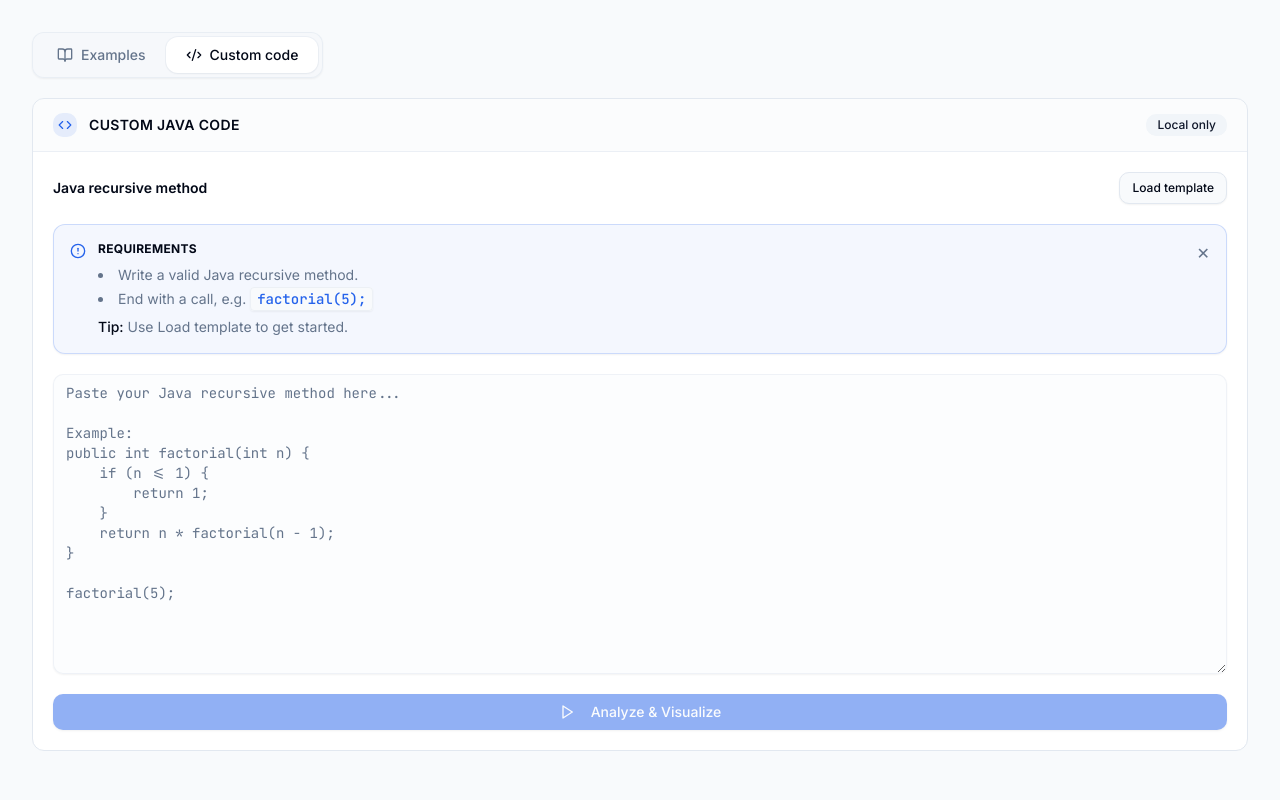
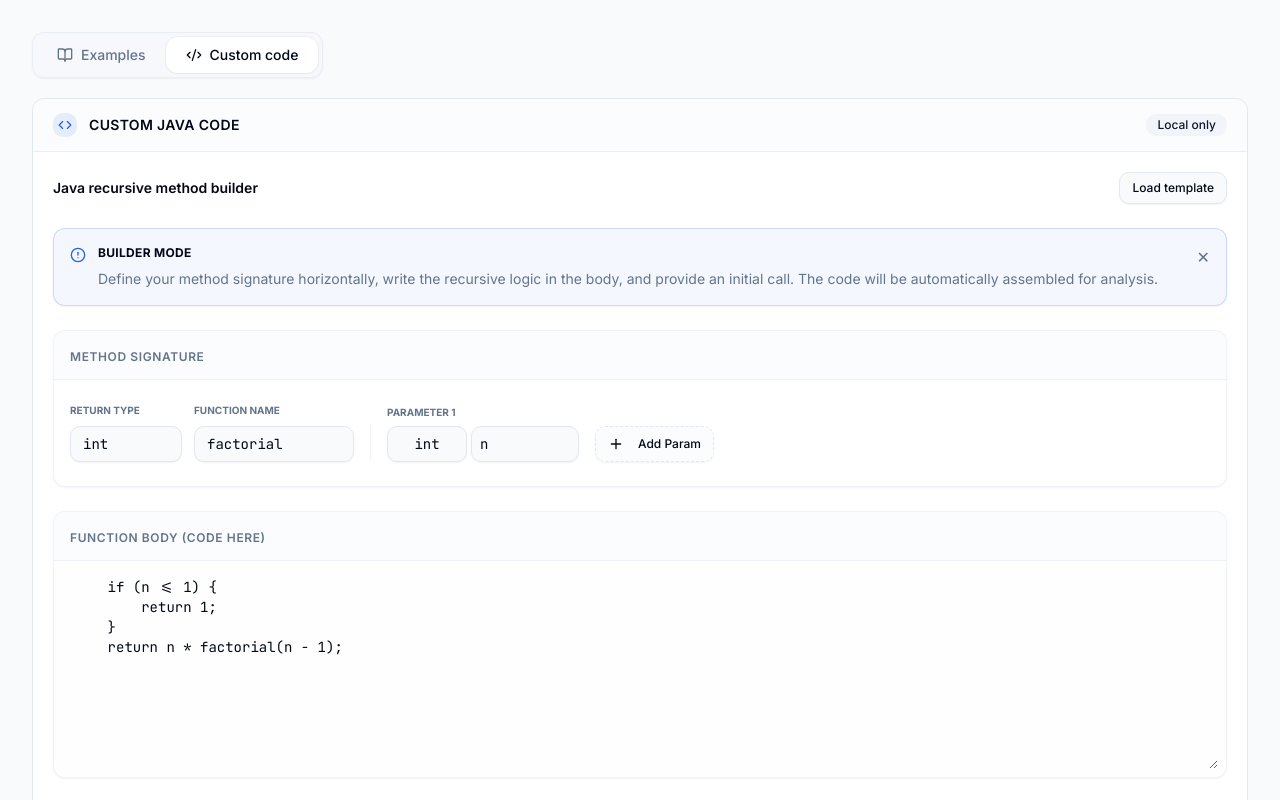
Before and after one commit to yuvnex/Recursion_Visualizer, a React (Vite) app: page / in a window 1280 px wide. Both pictures are taken after a click on the button "Custom code". Shown: the top 800 px of the page. Built offline with nearby package versions, Linux system fonts and the light colour scheme.

Commit message:
feat:Updated Custom Section

```diff
--- a/src/components/recursion/CustomCodePanel.jsx
+++ b/src/components/recursion/CustomCodePanel.jsx
@@ -3,23 +3,44 @@ import { Card } from '@/components/ui/card'
 import { Button } from '@/components/ui/button'
 import { Label } from '@/components/ui/label'
 import { Textarea } from '@/components/ui/textarea'
+import { Input } from '@/components/ui/input'
 import { Badge } from '@/components/ui/badge'
-import { Code, Play, AlertCircle, Loader2 } from 'lucide-react'
+import { Code, Play, AlertCircle, Loader2, Plus, Trash2 } from 'lucide-react'
 import { motion } from 'framer-motion'
 
-const JAVA_TEMPLATE = `public int factorial(int n) {
-    if (n <= 1) {
-        return 1;
-    }
-    return n * factorial(n - 1);
+export default function CustomCodePanel({ onAnalyze, isAnalyzing, error }) {
+  const [showHelp, setShowHelp] = useState(true)
+
+  const [returnType, setReturnType] = useState('int')
+  const [functionName, setFunctionName] = useState('factorial')
+  const [parameters, setParameters] = useState([{ id: 1, type: 'int', name: 'n' }])
+  const [codeBody, setCodeBody] = useState('    if (n <= 1) {\n        return 1;\n    }\n    return n * factorial(n - 1);')
+  const [functionCall, setFunctionCall] = useState('factorial(5)')
+
+  const addParameter = () => {
+    setParameters([...parameters, { id: Date.now(), type: 'int', name: `param${parameters.length + 1}` }])
   }
 
-// Call the function with input
-factorial(5);`
+  const removeParameter = (id) => {
+    setParameters(parameters.filter(p => p.id !== id))
+  }
 
-export default function CustomCodePanel({ onAnalyze, isAnalyzing, error }) {
-  const [code, setCode] = useState('')
-  const [showHelp, setShowHelp] = useState(true)
+  const updateParameter = (id, field, value) => {
+    setParameters(parameters.map(p => p.id === id ? { ...p, [field]: value } : p))
+  }
+
+  const generateCode = () => {
+    const paramsString = parameters.map(p => `${p.type} ${p.name}`).join(', ')
+    return `public ${returnType} ${functionName}(${paramsString}) {\n${codeBody}\n}\n\n// Call the function with input\n${functionCall}${functionCall.trim().endsWith(';') ? '' : ';'}`
+  }
+
+  const loadTemplate = () => {
+    setReturnType('int')
+    setFunctionName('factorial')
+    setParameters([{ id: Date.now(), type: 'int', name: 'n' }])
+    setCodeBody('    if (n <= 1) {\n        return 1;\n    }\n    return n * factorial(n - 1);')
+    setFunctionCall('factorial(5)')
+  }
 
   return (
     <Card className="app-panel overflow-hidden">
@@ -35,14 +56,12 @@ export default function CustomCodePanel({ onAnalyze, isAnalyzing, error }) {
         </Badge>
       </div>
 
-      <div className="space-y-5 p-5">
-        <div className="space-y-2">
+      <div className="space-y-6 p-5 flex flex-col">
         <div className="flex items-center justify-between">
-            <Label className="text-foreground font-semibold">Java recursive method</Label>
-            <Button variant="outline" size="sm" onClick={() => setCode(JAVA_TEMPLATE)} className="app-btn-secondary h-8 text-xs">
+          <Label className="text-foreground font-semibold">Java recursive method builder</Label>
+          <Button variant="outline" size="sm" onClick={loadTemplate} className="app-btn-secondary h-8 text-xs">
             Load template
           </Button>
-          </div>
         </div>
 
         {showHelp && (
@@ -54,16 +73,10 @@ export default function CustomCodePanel({ onAnalyze, isAnalyzing, error }) {
             <div className="flex items-start gap-3">
               <AlertCircle className="mt-0.5 h-4 w-4 shrink-0 text-primary" />
               <div className="flex-1 space-y-2">
-                <p className="text-xs font-bold text-foreground uppercase tracking-wide">Requirements</p>
-                <ul className="list-inside list-disc space-y-1 text-sm text-muted-foreground">
-                  <li>Write a valid Java recursive method.</li>
-                  <li>
-                    End with a call, e.g.{' '}
-                    <code className="rounded bg-background border border-border/50 px-1.5 py-0.5 font-mono text-primary font-medium shadow-sm">factorial(5);</code>
-                  </li>
-                </ul>
-                <p className="mt-3 text-sm text-muted-foreground">
-                  <span className="font-medium text-foreground">Tip:</span> Use Load template to get started.
+                <p className="text-xs font-bold text-foreground uppercase tracking-wide">Builder Mode</p>
+                <p className="text-sm text-muted-foreground">
+                  Define your method signature horizontally, write the recursive logic in the body, and provide an initial call.
+                  The code will be automatically assembled for analysis.
                 </p>
               </div>
               <button
@@ -78,13 +91,78 @@ export default function CustomCodePanel({ onAnalyze, isAnalyzing, error }) {
           </motion.div>
         )}
 
-        <div className="space-y-2">
+        {/* Builder UI */}
+        <div className="rounded-xl border border-border/50 bg-card overflow-hidden shadow-sm">
+          <div className="bg-muted/30 px-4 py-3 border-b border-border/50">
+            <span className="text-xs font-semibold uppercase tracking-wider text-muted-foreground">Method Signature</span>
+          </div>
+          <div className="p-4 overflow-x-auto pb-6 scrollbar-thin scrollbar-thumb-muted-foreground/20 scrollbar-track-transparent">
+            <div className="flex items-end gap-3 min-w-max">
+              <div className="space-y-1.5 shrink-0 w-28">
+                <Label className="text-[10px] font-bold uppercase text-muted-foreground">Return Type</Label>
+                <Input value={returnType} onChange={e => setReturnType(e.target.value)} className="font-mono text-sm h-9 bg-background" placeholder="e.g. int" />
+              </div>
+              <div className="space-y-1.5 shrink-0 w-40">
+                <Label className="text-[10px] font-bold uppercase text-muted-foreground">Function Name</Label>
+                <Input value={functionName} onChange={e => setFunctionName(e.target.value)} className="font-mono text-sm h-9 bg-background" placeholder="e.g. factorial" />
+              </div>
+
+              <div className="w-px h-9 bg-border/50 shrink-0 mx-1 mb-0.5"></div>
+
+              {parameters.map((param, idx) => (
+                <div key={param.id} className="space-y-1.5 shrink-0 w-48 group">
+                  <Label className="text-[10px] font-bold uppercase text-muted-foreground flex justify-between items-center h-4">
+                    <span>Parameter {idx + 1}</span>
+                    <button
+                      onClick={() => removeParameter(param.id)}
+                      className="opacity-0 group-hover:opacity-100 text-muted-foreground hover:text-destructive transition-opacity"
+                      aria-label="Remove parameter"
+                    >
+                      <Trash2 className="h-3 w-3" />
+                    </button>
+                  </Label>
+                  <div className="flex gap-1">
+                    <Input value={param.type} onChange={e => updateParameter(param.id, 'type', e.target.value)} className="font-mono text-sm h-9 w-20 px-2 bg-background text-center" placeholder="Type" />
+                    <Input value={param.name} onChange={e => updateParameter(param.id, 'name', e.target.value)} className="font-mono text-sm h-9 flex-1 px-2 bg-background" placeholder="Name" />
+                  </div>
+                </div>
+              ))}
+
+              <div className="space-y-1.5 shrink-0 ml-1">
+                <Button variant="outline" onClick={addParameter} className="h-9 px-3 text-xs border-dashed bg-background/50 hover:bg-background">
+                  <Plus className="mr-1.5 h-3.5 w-3.5" /> Add Param
+                </Button>
+              </div>
+            </div>
+          </div>
+        </div>
+
+        <div className="rounded-xl border border-border/50 bg-card overflow-hidden shadow-sm flex flex-col flex-1">
+          <div className="bg-muted/30 px-4 py-3 border-b border-border/50">
+            <span className="text-xs font-semibold uppercase tracking-wider text-muted-foreground">Function Body (Code Here)</span>
+          </div>
+          <div className="p-2 bg-muted/10 flex-1 relative group">
             <Textarea
-            value={code}
-            onChange={e => setCode(e.target.value)}
-            placeholder={`Paste your Java recursive method here...\n\nExample:\npublic int factorial(int n) {\n    if (n <= 1) {\n        return 1;\n    }\n    return n * factorial(n - 1);\n}\n\nfactorial(5);`}
-            className="min-h-[300px] resize-y border-border/50 bg-muted/20 font-mono text-sm text-foreground placeholder:text-muted-foreground focus-visible:ring-primary shadow-inner"
+              value={codeBody}
+              onChange={e => setCodeBody(e.target.value)}
+              placeholder="    // recursive logic here"
+              className="min-h-[200px] h-full resize-y border-0 bg-transparent font-mono text-sm text-foreground shadow-none focus-visible:ring-0 leading-relaxed"
             />
+          </div>
+        </div>
+
+        <div className="rounded-xl border border-border/50 bg-card overflow-hidden shadow-sm">
+          <div className="bg-muted/30 px-4 py-3 border-b border-border/50">
+            <span className="text-xs font-semibold uppercase tracking-wider text-muted-foreground">Initial Function Call</span>
+          </div>
+          <div className="p-4 bg-muted/5 flex items-center">
+            <Input
+              value={functionCall}
+              onChange={e => setFunctionCall(e.target.value)}
+              className="font-mono text-sm h-10 bg-background"
+              placeholder="e.g. factorial(5)"
+            />
+          </div>
         </div>
 
         {error && (
@@ -102,14 +180,14 @@ export default function CustomCodePanel({ onAnalyze, isAnalyzing, error }) {
         )}
 
         <Button
-          onClick={() => onAnalyze({ language: 'java', code })}
-          disabled={!code.trim() || isAnalyzing}
-          className="w-full app-btn-primary border-transparent"
+          onClick={() => onAnalyze({ language: 'java', code: generateCode() })}
+          disabled={!codeBody.trim() || !functionName.trim() || isAnalyzing}
+          className="w-full app-btn-primary border-transparent h-11 text-base mt-2"
         >
           {isAnalyzing ? (
-            <><Loader2 className="mr-2 h-4 w-4 animate-spin" />Analyzing…</>
+            <><Loader2 className="mr-2 h-5 w-5 animate-spin" />Analyzing…</>
           ) : (
-            <><Play className="mr-2 h-4 w-4" />Analyze &amp; Visualize</>
+            <><Play className="mr-2 h-5 w-5" />Analyze &amp; Visualize</>
           )}
         </Button>
       </div>
```
Lines whose indentation alone changed are shown as unchanged.
